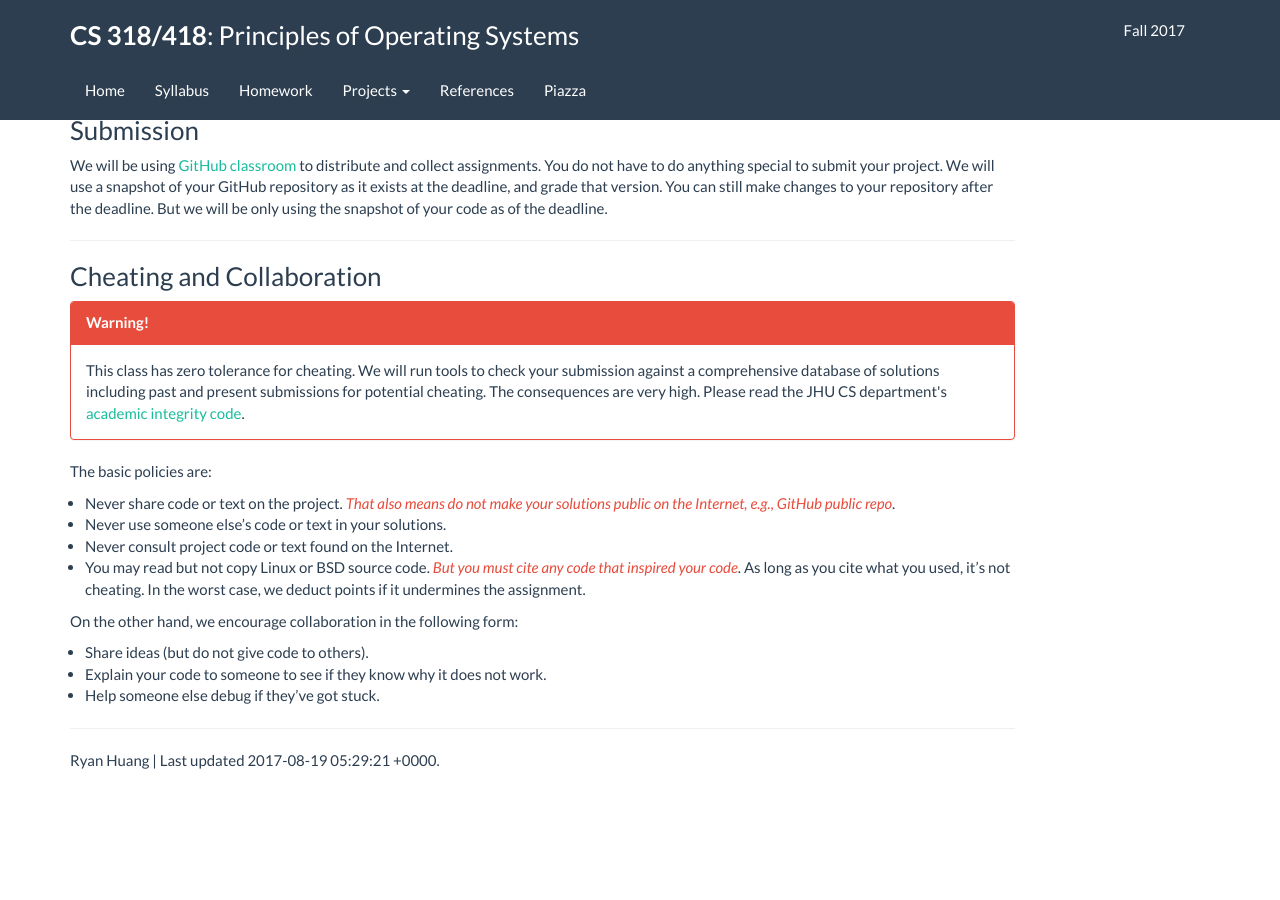
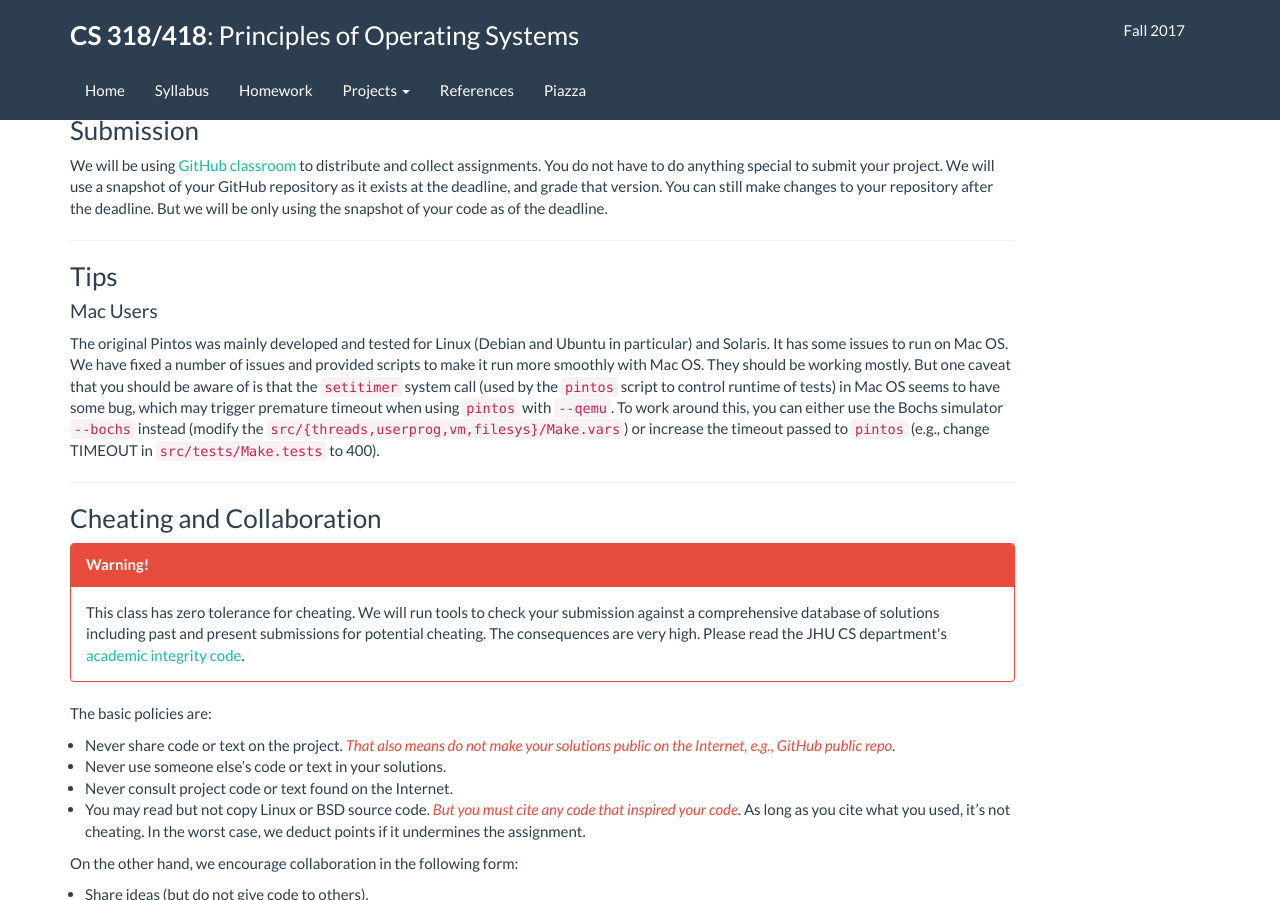
Before and after one commit to flyshark/jhu-cs318.github.io, a Jekyll site: the page built from project/guide.md, in a window 1280 px wide and 900 px high, scrolled down 1644 px. Built offline with Jekyll 4.4.1, drawn with Linux system fonts in a browser that asks for light colours; before the commit the page ends 2455 px from its top, so only the background shows below that.

Commit message:
add notes about mac

```diff
--- a/project/guide.md
+++ b/project/guide.md
@@ -134,6 +134,21 @@ grade that version. You can still make changes to your repository after the dead
 But we will be only using the snapshot of your code as of the deadline.
 
 <HR SIZE="6">
+### Tips
+
+#### Mac Users
+The original Pintos was mainly developed and tested for Linux (Debian
+and Ubuntu in particular) and Solaris. It has some issues to run
+on Mac OS. We have fixed a number of issues and provided scripts
+to make it run more smoothly with Mac OS. They should be working mostly.
+But one caveat that you should be aware of is that the `setitimer` system call
+(used by the `pintos` script to control runtime of tests) in Mac OS seems to have some bug,
+which may trigger premature timeout when using `pintos` with `--qemu`. To work around
+this, you can either use the Bochs simulator `--bochs` instead (modify the
+`src/{threads,userprog,vm,filesys}/Make.vars`) or increase the timeout passed to
+`pintos` (e.g., change TIMEOUT in `src/tests/Make.tests` to 400).
+
+<HR SIZE="6">
 ### Cheating and Collaboration
 <div class="panel panel-danger">
   <div class="panel-heading">
```
